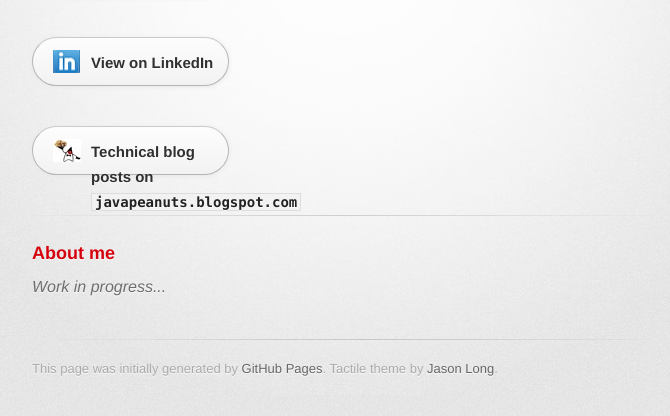
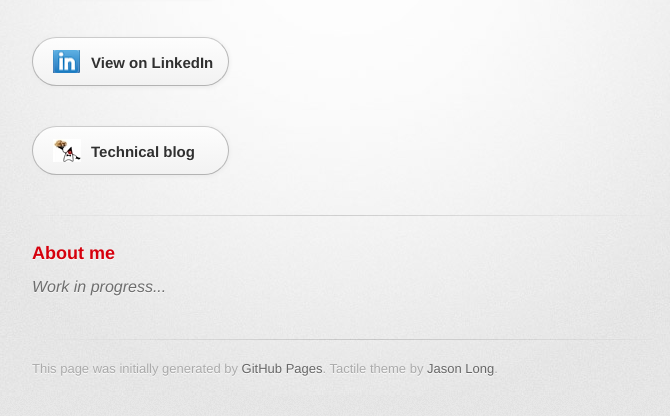
Before and after one commit to pietrom/pietrom.github.io, a plain HTML site: page index.html in a window 1280 px wide. Shown: the part 178-594 px from the top of the page, without its empty margins (298-968 px from the left). Drawn offline with Linux system fonts and the light colour scheme; a web font is replaced by a local one.

Commit message:
Reduced javapenuts link text length

```diff
--- a/index.html
+++ b/index.html
@@ -31,7 +31,7 @@
         </section>
 
         <section id="downloads" class="clearfix">
-          <a href="http://javapeanuts.blogspot.com" id="read-on-javapeanuts" class="button"><span>Technical blog posts on <code>javapeanuts.blogspot.com</code></span></a>
+          <a href="http://javapeanuts.blogspot.com" id="read-on-javapeanuts" class="button"><span>Technical blog</span></a>
         </section>
         <hr>
 
```
